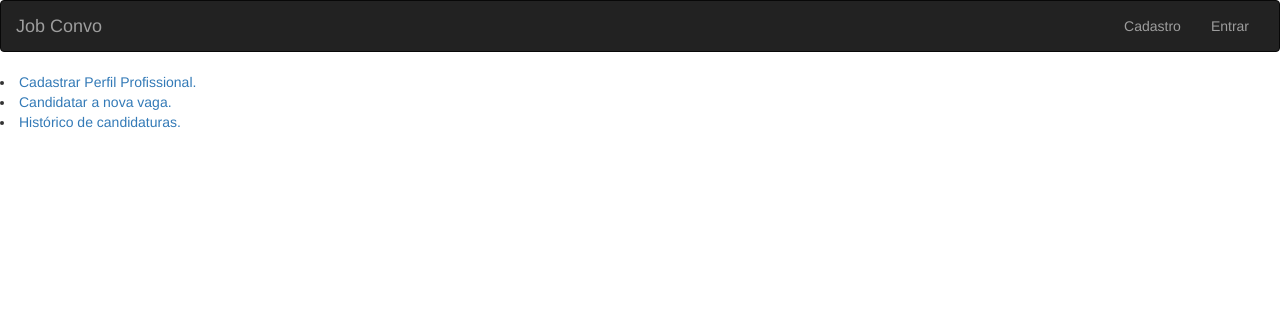
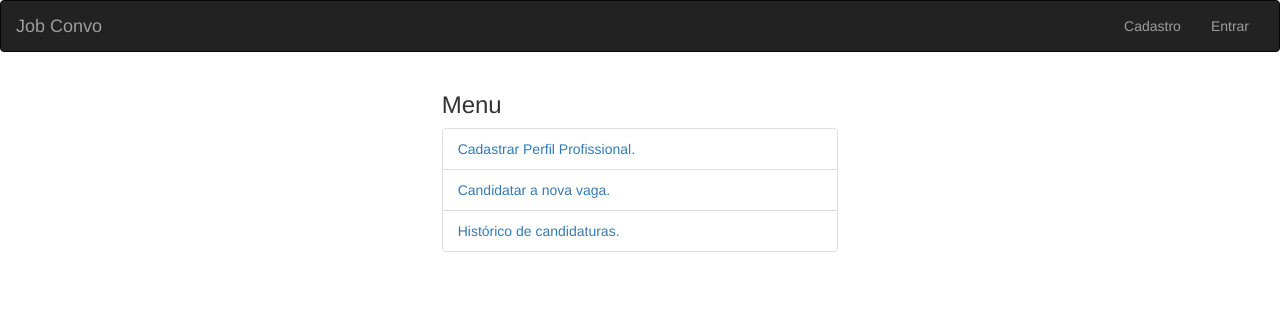
Before and after one commit to migueleichler/job-convo, a Django app: page /empresa/ in a window 1280 px wide. Shown: the top 312 px of the page. Run offline with Django 3.2, Linux system fonts and the light colour scheme; parts of the project's set-up code (start-up, migrations or seed data) failed here and were passed over; some libraries are stand-ins or nearby versions.

Commit message:
Melhorias visuais.

```diff
--- a/core/templates/home.html
+++ b/core/templates/home.html
@@ -9,14 +9,18 @@
 
    <body>
     {% include 'nav.html' with user=user %}
-
-    {% if perms.core.add_vaga %}
-      <li><a href="/empresa/vagas/">Histórico de vagas.</a></li>
-      <li><a href="/empresa/vaga/new/">Criar nova vaga.</a></li>
-    {% else %}
-      <li><a href="../candidato/perfil/new/">Cadastrar Perfil Profissional.</a></li>
-      <li><a href="../candidato/vagas/">Candidatar a nova vaga.</a></li>
-      <li><a href="../candidato/candidaturas/">Histórico de candidaturas.</a></li>
-    {% endif %}
+    <div class="col-md-offset-4 col-md-4">
+      <h3>Menu</h3>
+      <ul class="list-group">
+      {% if perms.core.add_vaga %}
+        <li class="list-group-item"><a href="/empresa/vagas/">Histórico de vagas.</a></li>
+        <li class="list-group-item"><a href="/empresa/vaga/new/">Criar nova vaga.</a></li>
+      {% else %}
+        <li class="list-group-item"><a href="../candidato/perfil/new/">Cadastrar Perfil Profissional.</a></li>
+        <li class="list-group-item"><a href="../candidato/vagas/">Candidatar a nova vaga.</a></li>
+        <li class="list-group-item"><a href="../candidato/candidaturas/">Histórico de candidaturas.</a></li>
+      {% endif %}
+      </ul>
+    </div>
    </body>
 </html>
--- a/core/templates/vaga.html
+++ b/core/templates/vaga.html
@@ -19,7 +19,7 @@
             <p><strong>Empresa:</strong> {{ vaga.empresa.username }}</p>
             <p><strong>Pretensão Mínima:</strong> {{ vaga.pretensao_minima }}</p>
             <p><strong>Pretensão Máxima:</strong> {{ vaga.pretensao_maxima }}</p>
-            <p><strong>Escolaridade:</strong> {{ vaga.get_escolaridde_display }}</p>
+            <p><strong>Escolaridade:</strong> {{ vaga.get_escolaridade_display }}</p>
             <p><strong>Experiência:</strong> {{ vaga.experiencia }}</p>
             <p><strong>Distância:</strong> {{ vaga.distancia }}</p>
             <p><strong>N° de Candidatos no Perfil da Vaga: </strong>{{candidatos_perfil}}</p>
--- a/core/templates/vaga_update.html
+++ b/core/templates/vaga_update.html
@@ -23,7 +23,7 @@
          {% csrf_token %}
          {% bootstrap_form form %}
          {% buttons %}
-          <button type="submit" class="btn btn-primary" data-url="{% url 'vaga_delete' vaga.id %}">
+          <button type="submit" class="btn btn-primary">
             Editar
           </button>
          {% endbuttons %}
```
